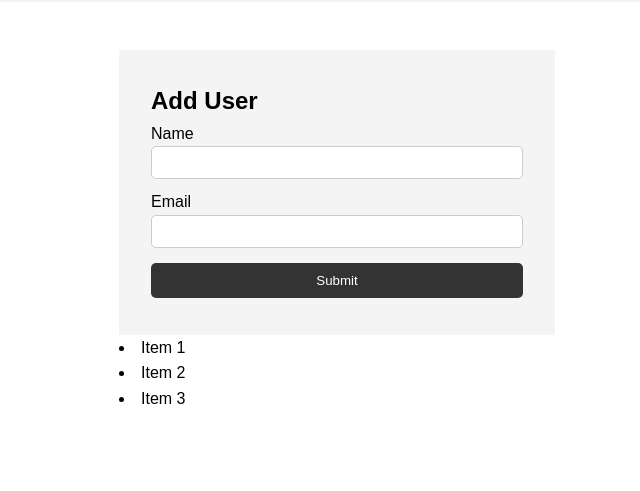
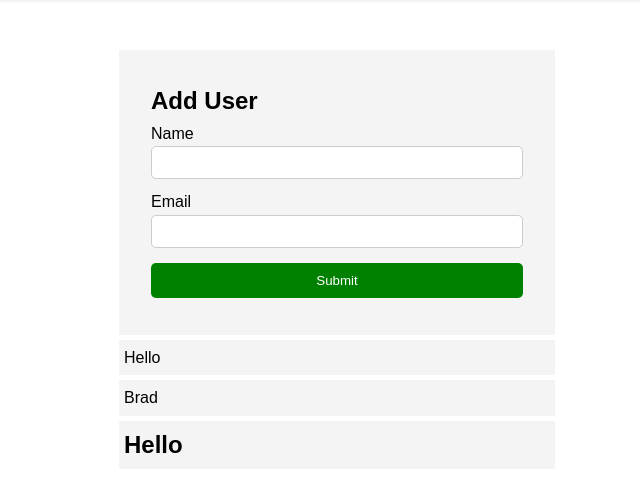
Before and after one commit to angelanyabuti/javascript-code-challenges, a plain HTML site: page index.html in a window 1280 px wide. Shown: the part 81-572 px from the top of the page, without its empty margins (303-943 px from the left). Drawn offline with Linux system fonts and the light colour scheme.

Commit message:
Manipulating the dom

```diff
--- a/index.html
+++ b/index.html
@@ -26,9 +26,12 @@
                 <input class="btn" type="submit" value="Submit">
             </form>
             <ul id="users"></ul>
+            <ul class="items">
                 <li class="item">Item 1</li>
                 <li class="item">Item 2</li>
                 <li class="item">Item 3</li>
+            </ul>
+
 
         </section>
 
--- a/main.js
+++ b/main.js
@@ -1,10 +1,11 @@
-//The DOM
-//selection
-//Single Element selector
-console.log(document.getElementById('my-form'));
-console.log(document.querySelector('h1'));
+//manipulating the dom
+const ul = document.querySelector('.items');
+//ul.remove()
+//ul.lastElementChild.remove()
+ul.firstElementChild.textContent = 'Hello';
+ul.children[1].innerText = 'Brad'
+ul.lastElementChild.innerHTML = '<h1>Hello<h1>'
 
-//multiple element
-const items = document.querySelectorAll('.item');
-
-items.forEach((item)=>console.log(item));
+//styling
+const btn = document.querySelector('.btn');
+btn.style.background = 'green'
```
